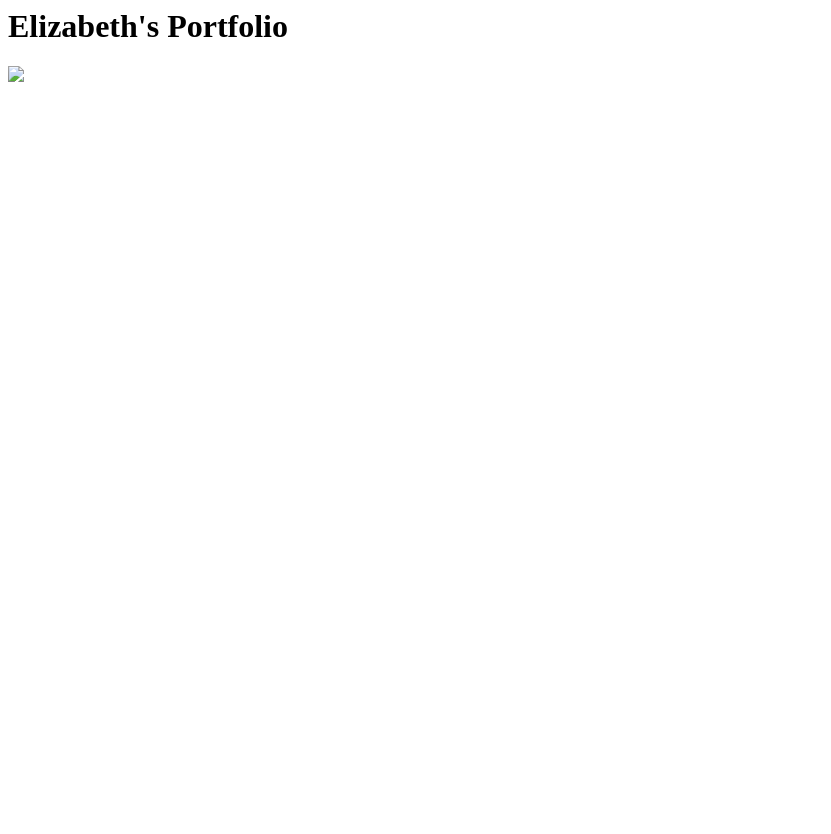
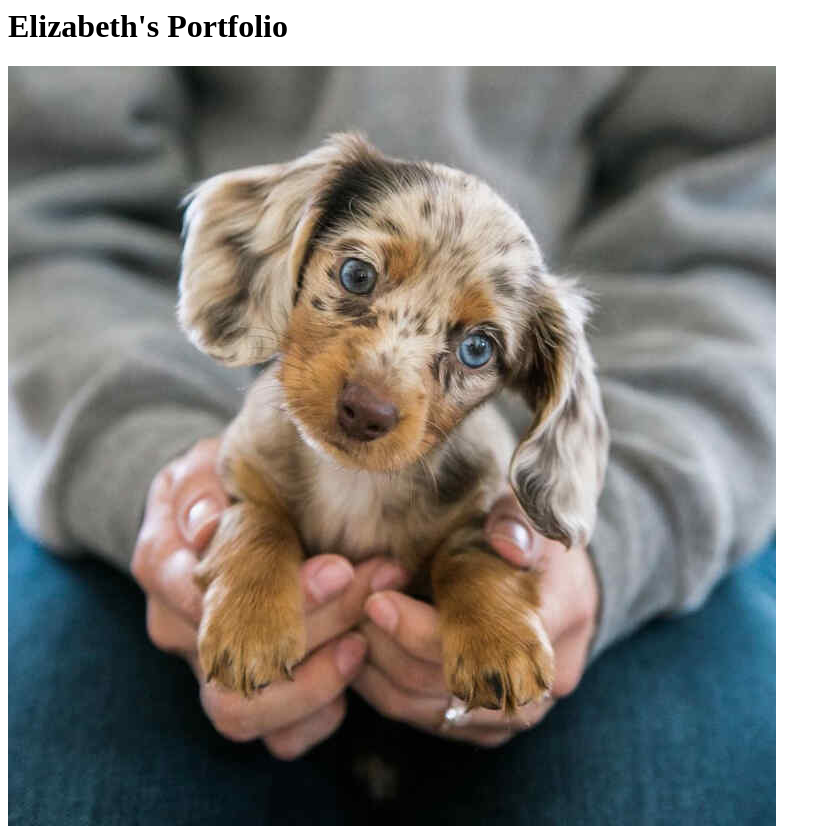
Before and after one commit to Egoldston/Egoldston.github.io, a plain HTML site: page index.html in a window 1280 px wide. Shown: the whole page, without its empty margins (0-831 px from the left). Before the commit the page ends 800 px from the top, so only its background shows below. Drawn offline with Linux system fonts and the light colour scheme.

Commit message:
Update index.html
file path and extension to lowercase

```diff
--- a/index.html
+++ b/index.html
@@ -1,4 +1,4 @@
 <html>
     <h1>Elizabeth's Portfolio</h1>
-    <img src=".bioPic7.JPG" />
+    <img src="./bioPic7.jpg" />
 </html>
```
